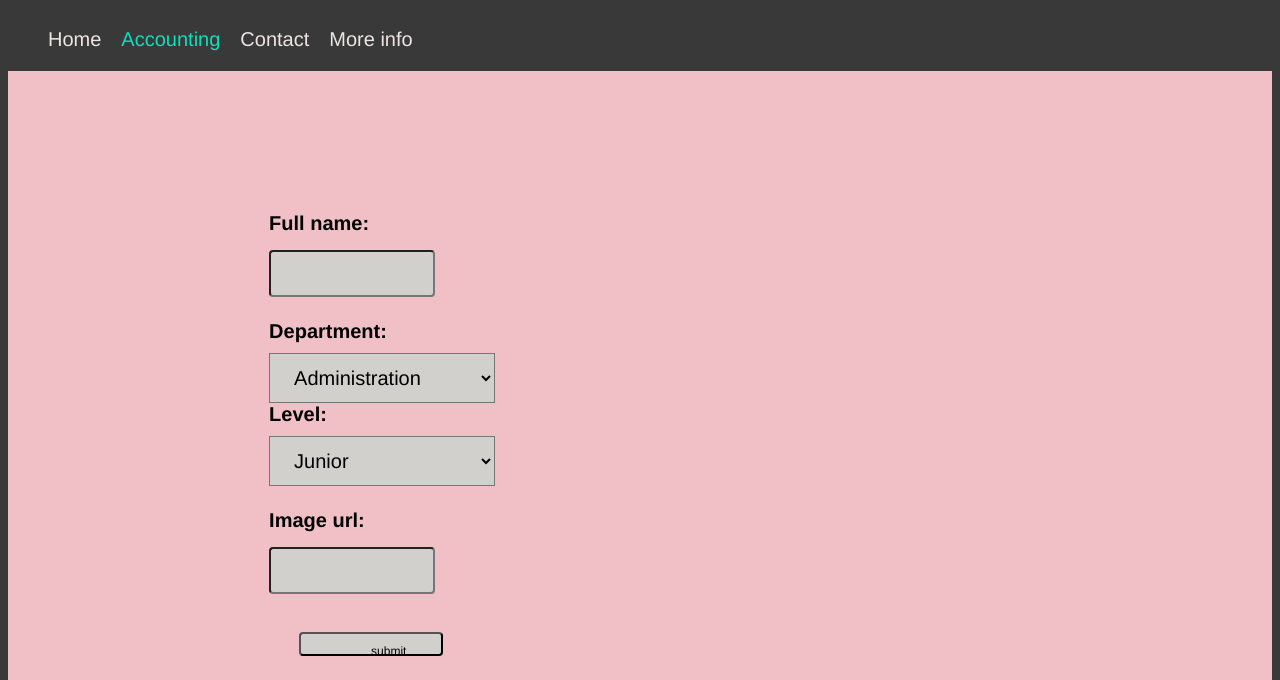
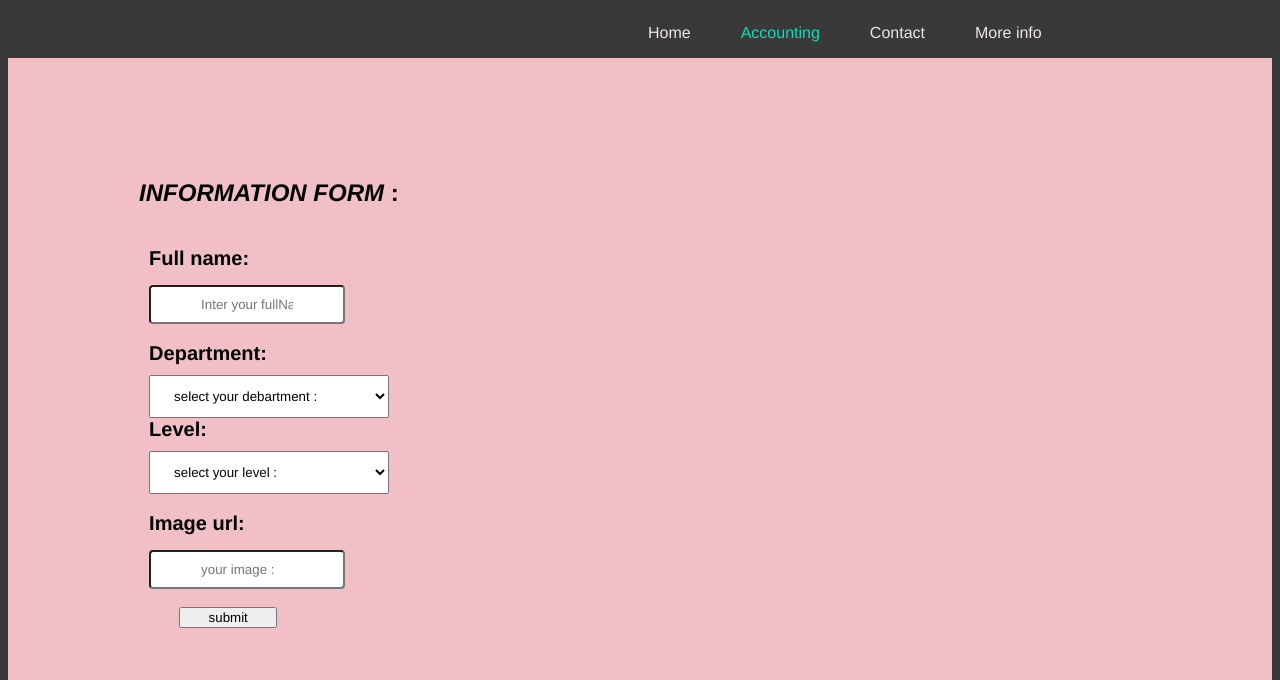
Before and after one commit to BayanBanat/HR-management-system, a plain HTML site: page index.html in a window 1280 px wide. Shown: the top 680 px of the page. Drawn offline with Linux system fonts and the light colour scheme; grey boxes are pictures that could not be loaded.

Commit message:
new style

```diff
--- a/app.js
+++ b/app.js
@@ -62,7 +62,8 @@ EmployeeInfo.prototype.render = function () {
     sectionEl.appendChild(pEl);
 
 
-
+    imgEl.style="width:300px ;border-radius:20px";
+    // sectionEl.style=" "
 
 
 }
--- a/index.html
+++ b/index.html
@@ -26,27 +26,41 @@
 
     </header>
     <main>
+        <h2>  <em>INFORMATION FORM</em>  :</h2>
         <form id="form">
             <label for="fullName">Full name: </label>
-            <input id="fullName" type="text" value=""><br>
-            <label for="department">Department:<select id="department" style="width: 11.3rem;margin-top: 10px;">
-                    <option value="1">Administration</option>
+            <input class="one" id="fullName" type="text" value="" placeholder="Inter your fullName :"><br>
+            <label for="department">Department:<select id="department" style="width: 15rem;margin-top: 10px;">
+                <option value=""> select your debartment :</option>
+                    <option value="1" >Administration</option>
                     <option value="2">Marketing</option>
                     <option value="3">Development</option>
                     <option value="4">Finance</option><br>
                 </select></label>
-            <label for="Level">Level: <select id="Level" style="width: 11.3rem;margin-top: 10px;">
+            <label for="Level">Level: <select id="Level" style="width: 15rem;margin-top: 10px;">
+                <option value=""> select your level :</option>
                     <option value="5">Junior </option>
                     <option value="6"> Mid-Senior</option>
                     <option value="7"> Senior</option>
                 </select></label><br>
             <label for="img">Image url:</label>
-            <input id="img" type="text" value=""><br>
-            <input type="submit" value="submit" style="width:0px;height: 3px;font-size: 12px;text-align:center; margin-left: 30px;">
+            <input class="one" id="img" type="text" value="" placeholder="your image :"><br>
+            <input class="two" type="submit" value="submit" >
         </form><br>
 
         <section id="sec">
-          <section id="sec1"></section>
+            <div >
+          <section id="sec1" ></section>
+        </div>
+        <div >
+            <section id="sec1"></section>
+          </div>
+          <div >
+            <section id="sec1"></section>
+          </div>
+          <div >
+            <section id="sec1"></section>
+          </div>
           <section id="sec2"></section>
 
 
--- a/style.css
+++ b/style.css
@@ -1,7 +1,7 @@
 
 *{
     font-family: 'Franklin Gothic Medium', 'Arial Narrow', Arial, sans-serif;
-    font-size: 20px;
+    /* font-size: 20px; */
 }
 body {
     background-color: rgb(57, 57, 57);
@@ -13,20 +13,25 @@ header{
     display: flex ;
 
     background-color: var(--background);
-    justify-content: space-between;
 
+
+}
+.sec1 img{
+    width: 10px;
 }
 
 nav{
-    justify-content: space-around;
+    display: inline;
+    justify-content: center;
+margin-left: 600px;
 }
-
 nav ul{
     display: flex;
     justify-content: space-around;
     list-style-type: none;
-  gap: 20px;
+  gap: 50px;
   padding-right: 10px;
+
 
 }
 a{
@@ -57,41 +62,41 @@ main{
 form {
     display: flex;
     flex-direction: column;
-    /* align-self: flex-start; */
-    /* background-color: #938f92; */
-    margin: 40px 350px;
-    margin-left: 160px;
-
-
-
-
+    margin: 40px ;
+    b
 
 }
 
 
-input,
+/* input, */
 select {
     display: flex;
     padding: 12px 20px;
-    background-color: #d1d0cd;
+
+    /* background-color: #d1d0cd; */
+    /* margin-left: 30px; */
 }
 
-input
+.one
  {
-    padding: 10px 70px;
-    width: 30%;
+    padding: 10px 50px;
+    width: 20%;
     box-sizing: border-box;
     border-radius: 4px;
     margin-top: 15px;
 }
-#btn{
-    width:30%
+.two{
+    width:10%;
+    margin-left: 30px;
 }
 
 label {
 
     font-weight: 800;
     font-size: 20px;
+}
+h2{
+    margin-left:30px;
 }
 
 
```
